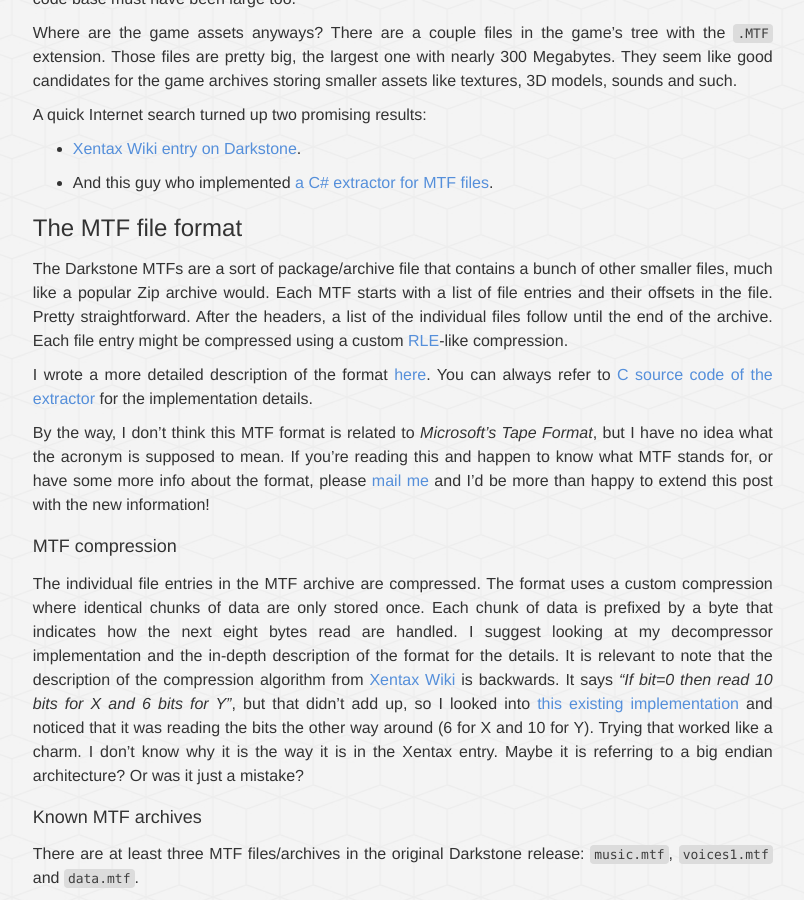
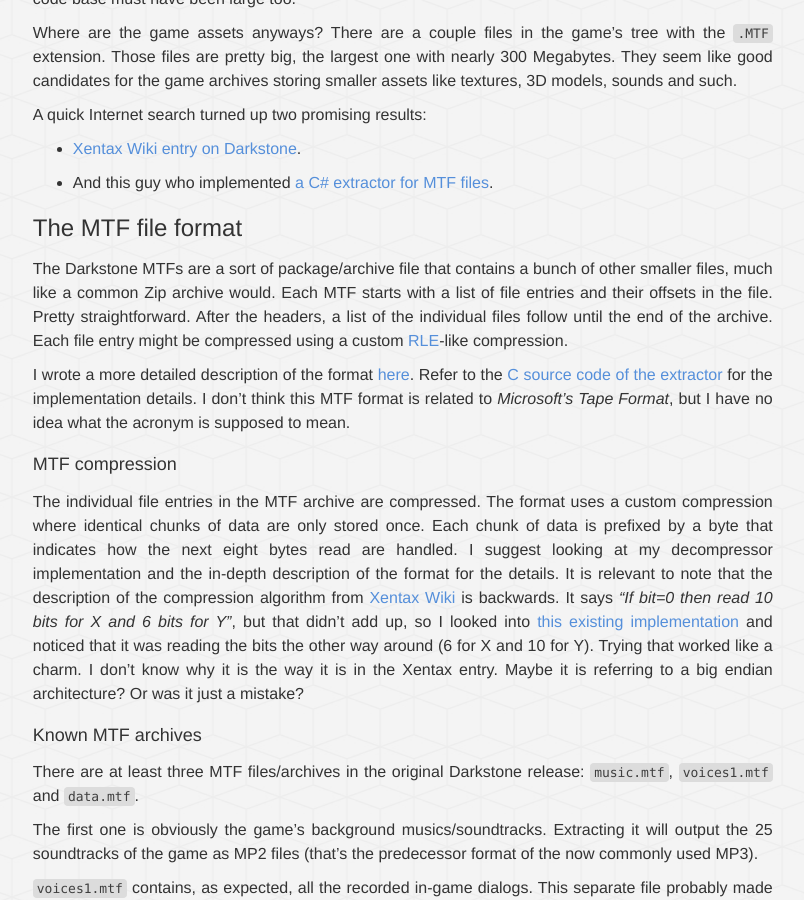
Before and after one commit to glampert/glampert.github.io, a Jekyll site: the page built from _posts/2015-09-01-reverse-engineering-darkstone.markdown, in a window 1280 px wide and 900 px high, scrolled down 1516 px. Shown: the whole window, without its empty margins (91-895 px from the left). Built offline with Jekyll 4.4.1, drawn with Linux system fonts in a browser that asks for light colours; nearby versions of some CDN libraries.

Commit message:
Tidy socials info.

```diff
--- a/_config.yml
+++ b/_config.yml
@@ -35,7 +35,6 @@
 paginate_path: page:num
 
 # Social-media/contact links and icons displayed at the footer:
-email:                  guilherme.ronaldo.lampert@gmail.com
 twitter_username:       lampert_g
 github_username:        glampert
 bitbucket_username:     glampert
--- a/_posts/2015-09-01-reverse-engineering-darkstone.markdown
+++ b/_posts/2015-09-01-reverse-engineering-darkstone.markdown
@@ -56,17 +56,13 @@
 ### The MTF file format
 
 The Darkstone MTFs are a sort of package/archive file that contains a bunch of other smaller files,
-much like a popular Zip archive would. Each MTF starts with a list of file entries and their offsets in the
+much like a common Zip archive would. Each MTF starts with a list of file entries and their offsets in the
 file. Pretty straightforward. After the headers, a list of the individual files follow until the end of
 the archive. Each file entry might be compressed using a custom [RLE][link_rle]-like compression.
 
 I wrote a more detailed description of the format [here][link_mtf_desc].
-You can always refer to [C source code of the extractor][link_mtf_c] for the implementation details.
-
-By the way, I don't think this MTF format is related to *Microsoft's Tape Format*, but I have
-no idea what the acronym is supposed to mean. If you're reading this and happen to know what MTF stands for,
-or have some more info about the format, please [mail me](mailto:guilherme.ronaldo.lampert@gmail.com)
-and I'd be more than happy to extend this post with the new information!
+Refer to the [C source code of the extractor][link_mtf_c] for the implementation details.
+I don't think this MTF format is related to *Microsoft's Tape Format*, but I have no idea what the acronym is supposed to mean.
 
 #### MTF compression
 
```
